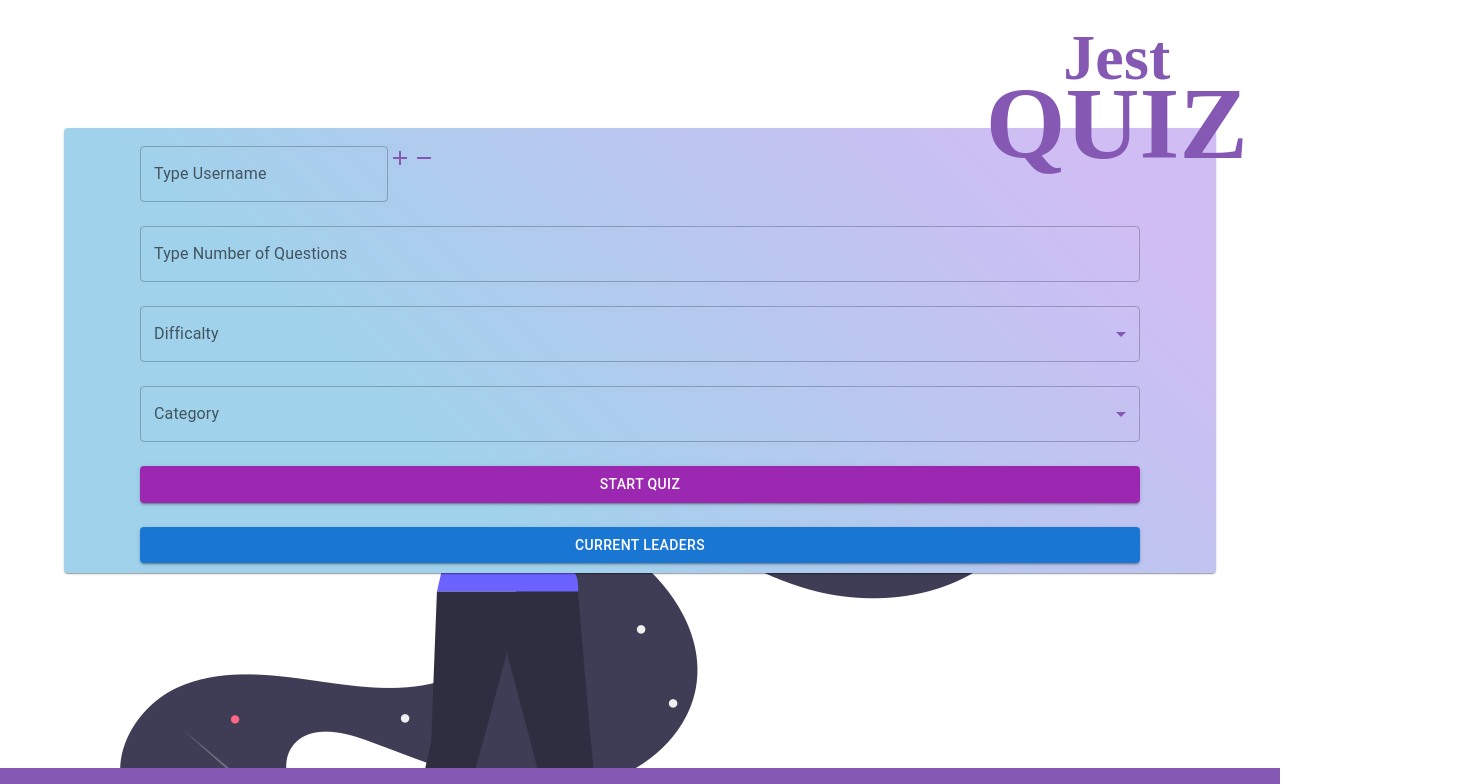
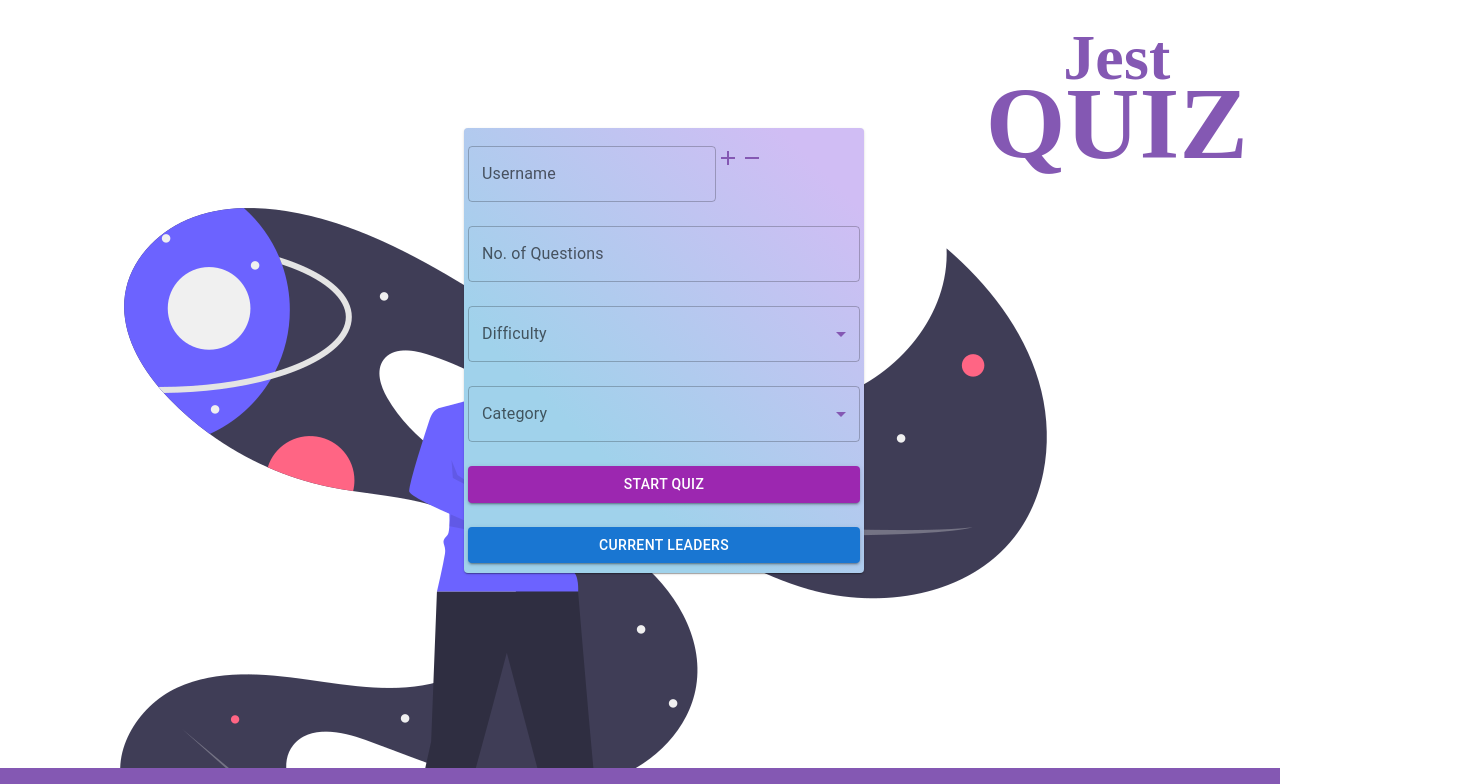
Before and after one commit to wotaque/lap3_project, a React (Create React App) app in the folder client/: page / in a window 1280 px wide. Shown: the top 784 px of the page, 1468 px wide, since content can reach past the window. Built offline with nearby package versions, Linux system fonts and the light colour scheme; a web font is replaced by a local one.

Commit message:
fixed errors

```diff
--- a/client/src/components/Question/Question.js
+++ b/client/src/components/Question/Question.js
@@ -22,15 +22,15 @@ const Question = ({
 
     console.log(inputFields)
 
-    const handleSelect = (i) => {
-        if(selected===i && selected===correct ){
-            return 'select';
-        }else if(selected===i && selected !==correct){
-            return "wrong"
-        }else if(i===correct){
-            return 'select;'
-        }
-    }
+    // const handleSelect = (i) => {
+    //     if(selected===i && selected===correct ){
+    //         return 'select';
+    //     }else if(selected===i && selected !==correct){
+    //         return "wrong"
+    //     }else if(i===correct){
+    //         return 'select;'
+    //     }
+    // }
 
     const handleCheck = (i) =>{
         setSelected(i);
--- a/client/src/pages/Home/Home.js
+++ b/client/src/pages/Home/Home.js
@@ -69,11 +69,11 @@ const Home = ({fetchQuestions, inputFields, setInputFields}) => {
         >
 
     <CssBaseline />
-    <Container sx={{margin: 'auto' }}>
+    <Container sx={{ maxWidth: 500 }} style={{ width: 400, margin: 'auto' }}>
 
     <Paper className={classes.paperRoot}
       component="form"
-      sx={{ p: '2px 4px', display: 'flex', alignItems: 'center' }}
+      sx={{ p: '2px 4px', display: 'flex', alignItems: 'center', width:400 }}
     >
 
 
@@ -86,8 +86,9 @@ const Home = ({fetchQuestions, inputFields, setInputFields}) => {
                         <Grid container spacing={0}>
                             <Grid item xs={4}>
                                 <TextField
+                                    color="secondary"
                                     name="username"
-                                    label="Type Username"
+                                    label="Username"
                                     value={inputField.username}
                                     onChange={event => handleChangeInput(index, event)}/>
                                     <AddIcon onClick={() => handleAddFields()}/>
@@ -100,20 +101,22 @@ const Home = ({fetchQuestions, inputFields, setInputFields}) => {
             ))}
             <FormControl margin='normal' color="secondary">
 
-                <TextField labelid="amount-label"
+                <TextField
+                    color="secondary"
+                    labelid="amount-label"
                     id = "amount"
                     value={amount}
-                    label="Type Number of Questions"
+                    label="No. of Questions"
                     onChange={handleAmount}/>
 
             </FormControl>
 
             <FormControl margin='normal' color="secondary">
                 <InputLabel id="difficalty-label"
-                >Difficalty</InputLabel>
+                >Difficulty</InputLabel>
                     <Select labelid="difficulty-label"
                         id = "difficulty"
-                        label="Difficalty"
+                        label="Difficulty"
                         value={difficulty}
                         onChange={handleDifficulty}>
                             <MenuItem value="easy">Easy</MenuItem>
```
